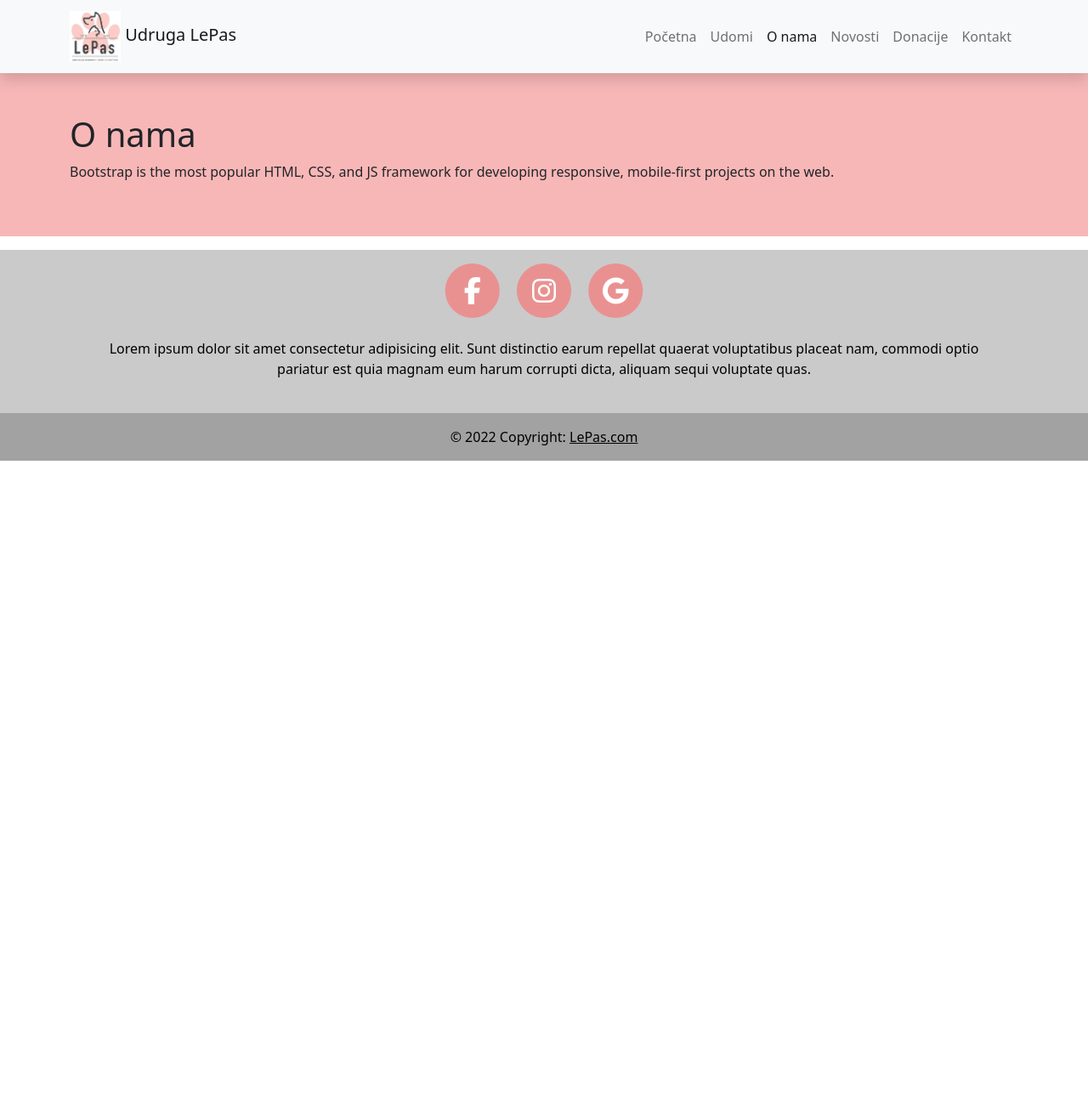
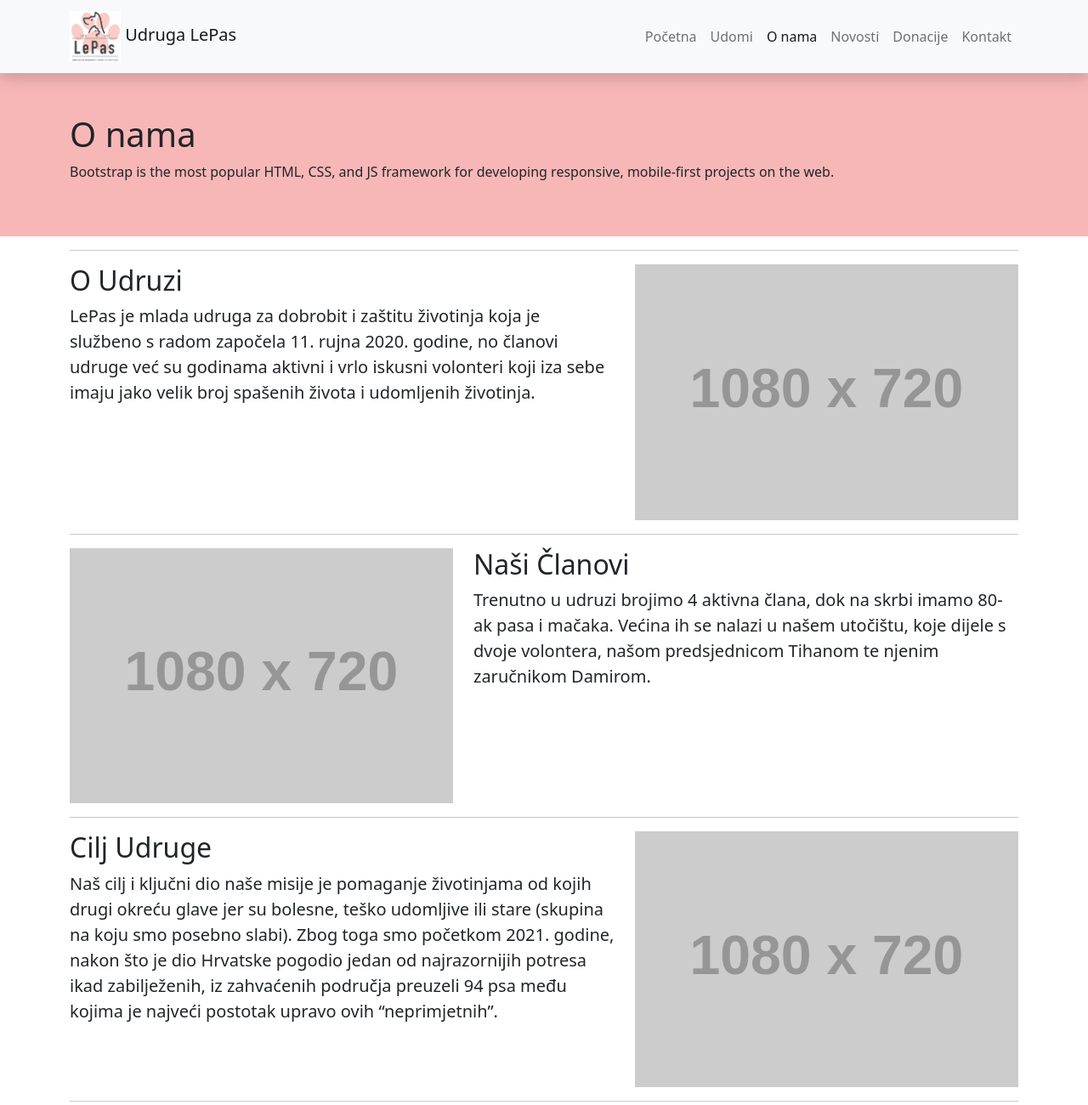
Before and after one commit to MarkoKovac/LePas_Udruga_Web, a plain HTML site: page stranice/onama.html in a window 1280 px wide. Shown: the top 1300 px of the page at 85% size. Before the commit the page ends 800 px from the top, so only its background shows below. Drawn offline with nearby package versions, Linux system fonts and the light colour scheme; placeholder pictures from the web are drawn by us.

Commit message:
Update onama.html

```diff
--- a/stranice/onama.html
+++ b/stranice/onama.html
@@ -60,6 +60,48 @@
     </div>
   </div>
 
+  <div class="container">
+
+    <hr class="featurette-divider">
+
+    <div class="row featurette">
+      <div class="col-md-7">
+        <h2 class="featurette-heading">O Udruzi</h2>
+        <p class="lead">LePas je mlada udruga za dobrobit i zaštitu životinja koja je službeno s radom započela 11. rujna 2020. godine, no članovi udruge već su godinama aktivni i vrlo iskusni volonteri koji iza sebe imaju jako velik broj spašenih života i udomljenih životinja.</p>
+      </div>
+      <div class="col-md-5 my-auto">
+        <img src="https://via.placeholder.com/1080x720" alt="" width="100%">
+      </div>
+    </div>
+
+    <hr class="featurette-divider">
+
+    <div class="row featurette">
+      <div class="col-md-7 order-md-2">
+        <h2 class="featurette-heading">Naši Članovi</span></h2>
+        <p class="lead">Trenutno u udruzi brojimo 4 aktivna člana, dok na skrbi imamo 80-ak pasa i mačaka. Većina ih se nalazi u našem utočištu, koje dijele s dvoje volontera, našom predsjednicom Tihanom te njenim zaručnikom Damirom.</p>
+      </div>
+      <div class="col-md-5 order-md-1 my-auto">
+        <img src="https://via.placeholder.com/1080x720" alt="" width="100%">
+      </div>
+    </div>
+
+    <hr class="featurette-divider">
+
+    <div class="row featurette">
+      <div class="col-md-7">
+        <h2 class="featurette-heading">Cilj Udruge</h2>
+        <p class="lead">Naš cilj i ključni dio naše misije je pomaganje životinjama od kojih drugi okreću glave jer su bolesne, teško udomljive ili stare (skupina na koju smo posebno slabi). Zbog toga smo početkom 2021. godine, nakon što je dio Hrvatske pogodio jedan od najrazornijih potresa ikad zabilježenih, iz zahvaćenih područja preuzeli 94 psa među kojima je najveći postotak upravo ovih “neprimjetnih”.</p>
+      </div>
+      <div class="col-md-5 my-auto">
+        <img src="https://via.placeholder.com/1080x720" alt="" width="100%">
+      </div>
+    </div>
+
+    <hr class="featurette-divider">
+
+  </div>
+
   <!-- Footer -->
   <footer class="text-center text-black">
     <div class="container p-3 mt-3">
```
